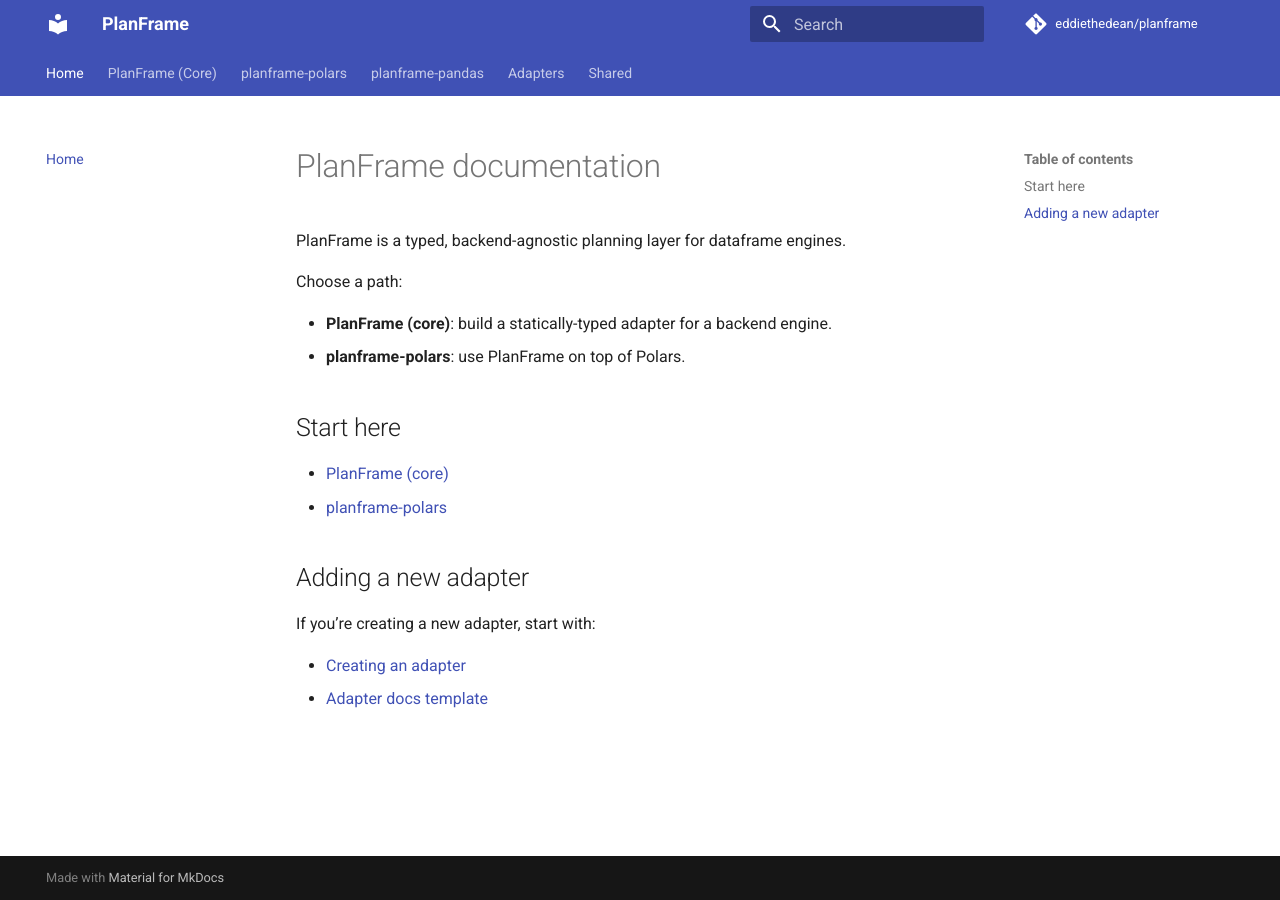
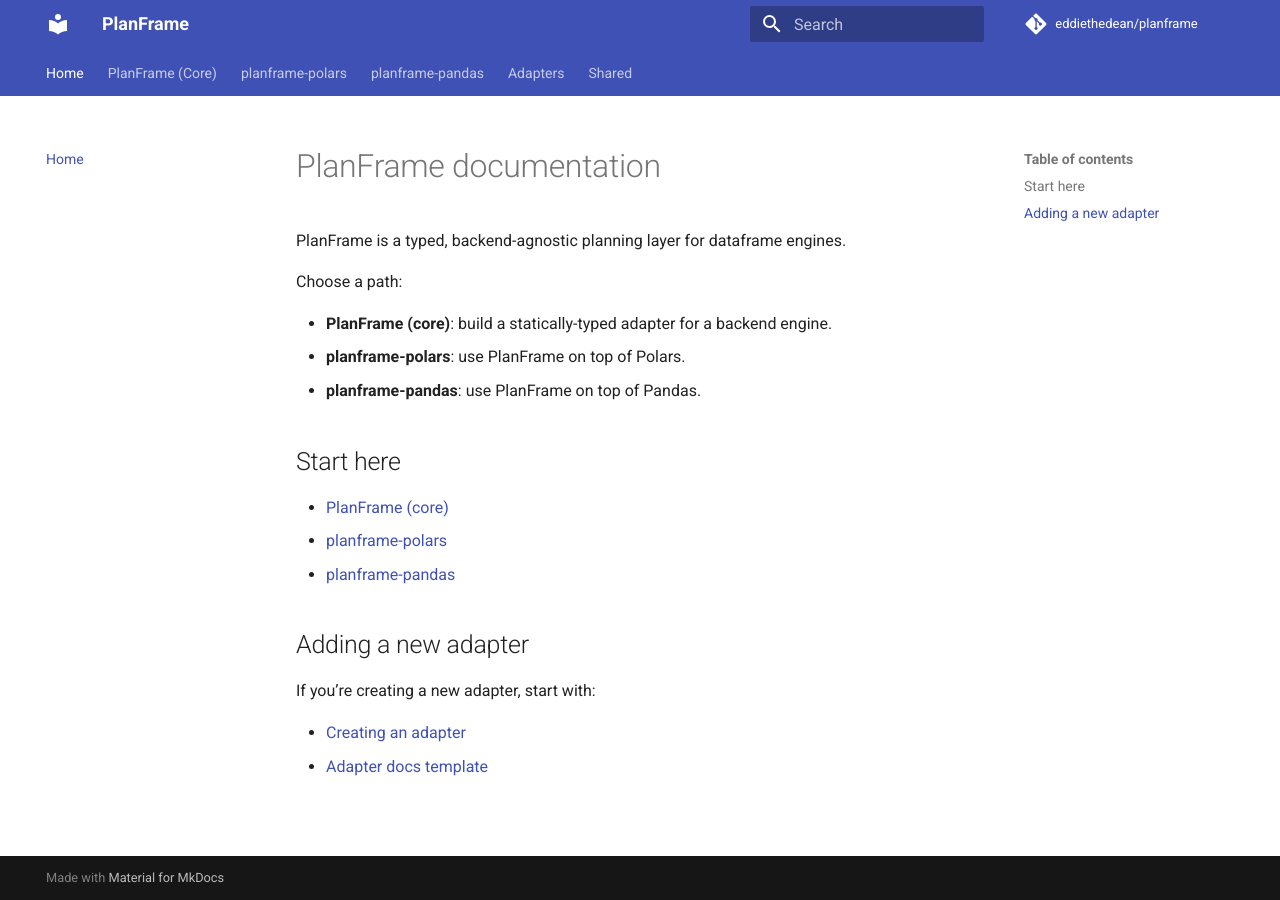
Before and after one commit to eddiethedean/planframe, an MkDocs documentation site: the page built from docs/index.md, in a window 1280 px wide. Built offline with MkDocs 1.6.1 and Material for MkDocs 9.7.7, drawn with Linux system fonts in a browser that asks for light colours; comment, search, counter and statistics services are not loaded.

Commit message:
docs: link planframe-pandas from docs home

```diff
--- a/docs/index.md
+++ b/docs/index.md
@@ -6,11 +6,13 @@ Choose a path:
 
 - **PlanFrame (core)**: build a statically-typed adapter for a backend engine.
 - **planframe-polars**: use PlanFrame on top of Polars.
+- **planframe-pandas**: use PlanFrame on top of Pandas.
 
 ## Start here
 
 - [PlanFrame (core)](planframe/index.md)
 - [planframe-polars](planframe_polars/index.md)
+- [planframe-pandas](planframe_pandas/index.md)
 
 ## Adding a new adapter
 
```
